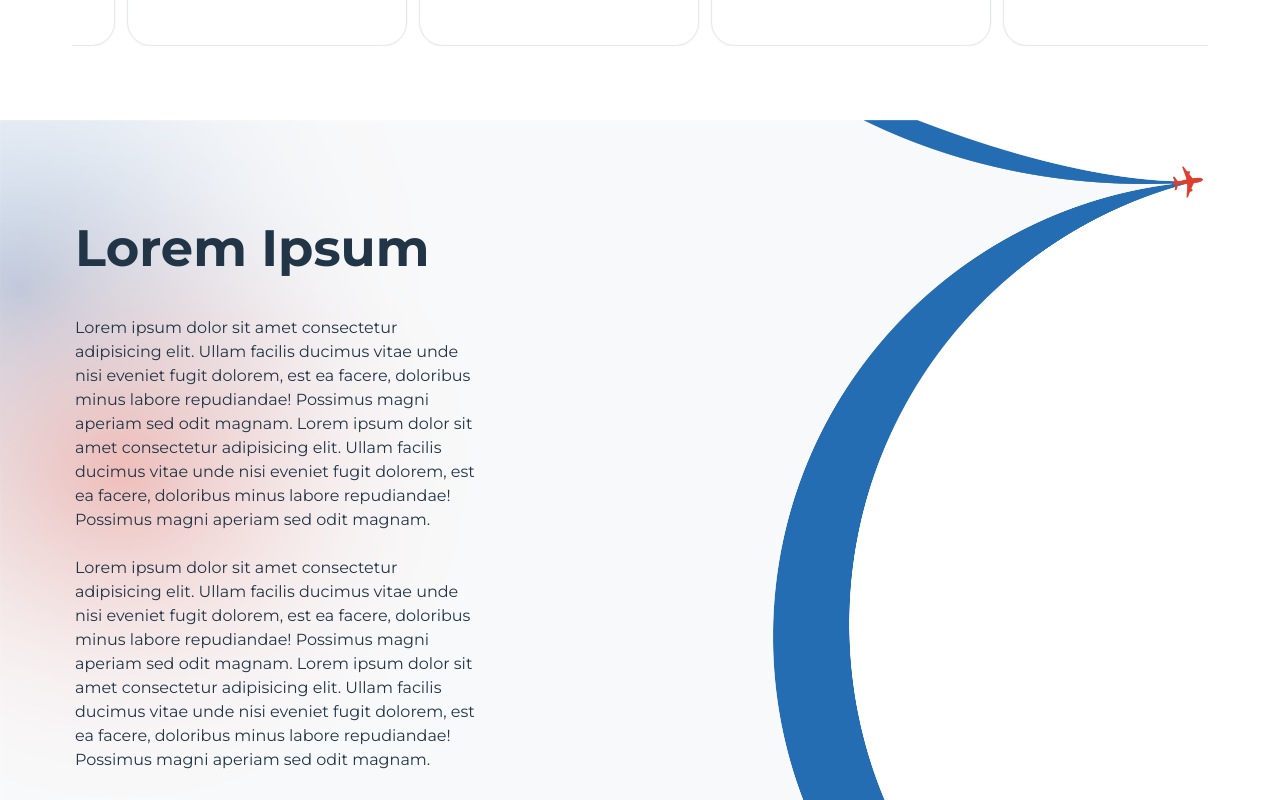
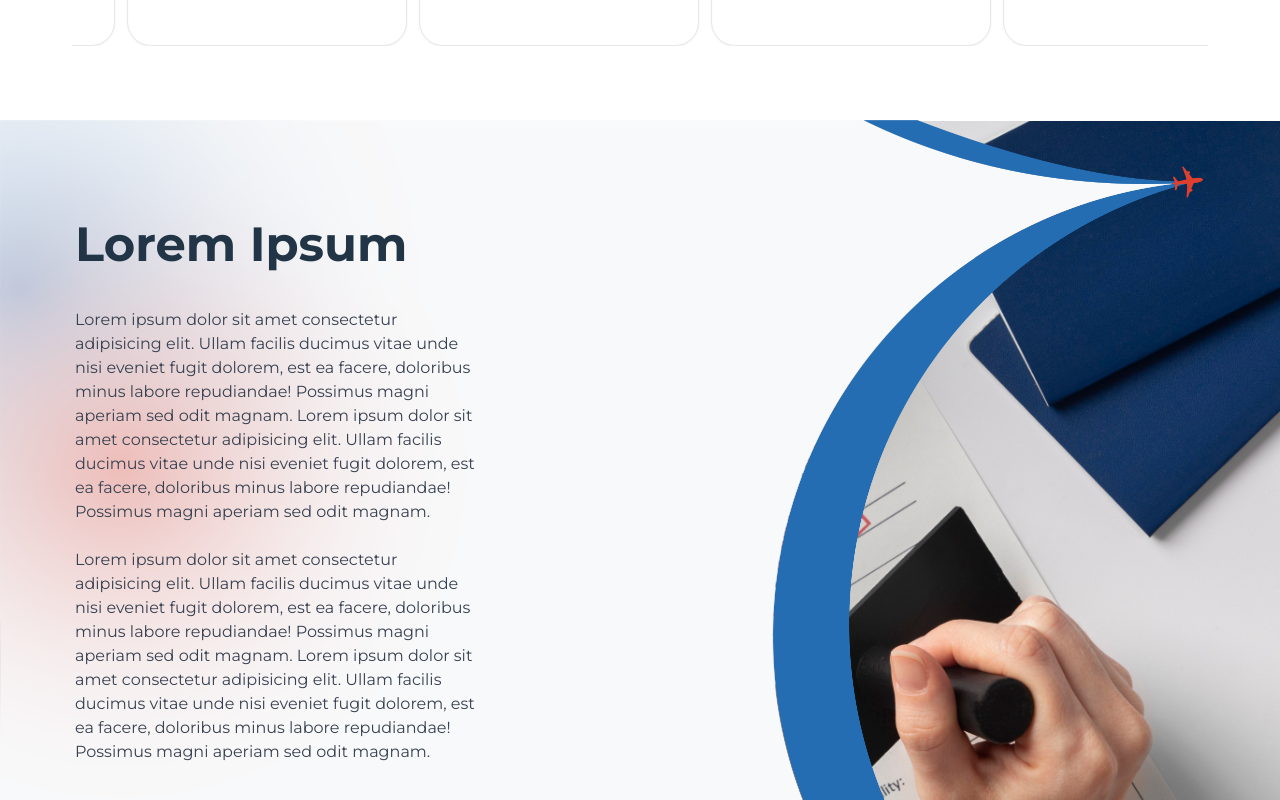
Before and after one commit to Aetthera/University-Admission-and-Immigration-Website, a React (Vite) app in the folder frontend/: page / in a window 1280 px wide. Shown: the part 2040-2840 px from the top of the page. Built offline with nearby package versions, Linux system fonts and the light colour scheme.

Commit message:
completed GetConsultation.jsx section

```diff
--- a/frontend/src/components/GetConsultation.jsx
+++ b/frontend/src/components/GetConsultation.jsx
@@ -1,47 +1,40 @@
-import Person from '../assets/person.png';
-import Vector1 from '../assets/lineAroundPerson.png';
 import SectionWrapper from './SectionWrapper';
 import Background from '../assets/consultation-background.png';
 import SmallArrowButton from './SmallArrowButton';
 import LongArrowButton from './LongArrowButton';
+import ConsultationImage from '../assets/consultation-immigration.jpg';
 
 export default function GetConsultation() {
     return (
-        <section className="h-[100vh] w-full flex flex-row justify-between">
+        <section className="relative h-[100vh] w-full overflow-hidden">
 
-            {/* Background which goes on the left */}
+            {/* Background image on the right (behind) */}
             <div
-                className="bg-contain bg-left bg-no-repeat h-full w-full z-0 "
+                className="absolute top-[1px] right-0 h-[99.99%] w-[100%] bg-cover bg-center z-0"
+                style={{ backgroundImage: `url(${ConsultationImage})` }}
+            ></div>
+
+            {/* Foreground content on the left (on top) */}
+            <div
+                className="absolute top-0 left-0 h-full w-full z-10 bg-contain bg-left bg-no-repeat"
                 style={{ backgroundImage: `url(${Background})` }}
             >
+                <SectionWrapper className="flex flex-col justify-start items-start gap-10 py-[100px] !pl-[75px]">
+                    <h1 className="font-bold text-5xl">Lorem Ipsum</h1>
 
-                <SectionWrapper className="flex flex-col justify-start items-start gap-10 py-[100px] !pl-[75px]">
-
-                    <h1 className="font-bold">Lorem Ipsum</h1>
-                    <p className="max-w-[400px]">
+                    <p className="max-w-[400px] text-base text-gray-700">
                         Lorem ipsum dolor sit amet consectetur adipisicing elit. Ullam facilis ducimus vitae unde nisi eveniet fugit dolorem, est ea facere, doloribus minus labore repudiandae! Possimus magni aperiam sed odit magnam.
-                        Lorem ipsum dolor sit amet consectetur adipisicing elit. Ullam facilis ducimus vitae unde nisi eveniet fugit dolorem, est ea facere, doloribus minus labore repudiandae! Possimus magni aperiam sed odit magnam.<br/><br/>
+                        Lorem ipsum dolor sit amet consectetur adipisicing elit. Ullam facilis ducimus vitae unde nisi eveniet fugit dolorem, est ea facere, doloribus minus labore repudiandae! Possimus magni aperiam sed odit magnam.<br /><br />
                         Lorem ipsum dolor sit amet consectetur adipisicing elit. Ullam facilis ducimus vitae unde nisi eveniet fugit dolorem, est ea facere, doloribus minus labore repudiandae! Possimus magni aperiam sed odit magnam.
                         Lorem ipsum dolor sit amet consectetur adipisicing elit. Ullam facilis ducimus vitae unde nisi eveniet fugit dolorem, est ea facere, doloribus minus labore repudiandae! Possimus magni aperiam sed odit magnam.
                     </p>
 
                     <div className="flex flex-col justify-start items-start gap-2">
-                        <SmallArrowButton/>
-                        <LongArrowButton/>
-
+                        <SmallArrowButton />
+                        <LongArrowButton />
                     </div>
-
-
                 </SectionWrapper>
-
             </div>
-
-
-            {/* Image on the right, behind background */}
-            <div className="z-10">
-
-            </div>
-
         </section>
     );
 }
```
Also changed, not shown: frontend/src/assets/consultation-immigration.jpg (added).
